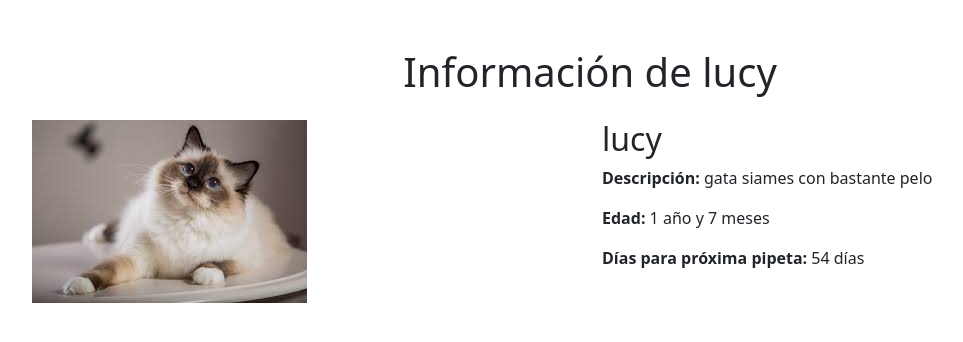
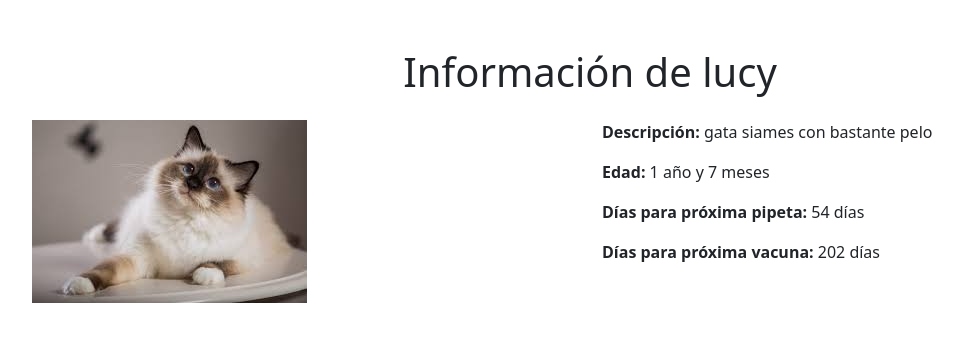
Before and after one commit to Luis-crts/veterinaria, a Django app: page /gatos/1/ in a window 1280 px wide. Shown: the top 342 px of the page, without its empty margins (50-1013 px from the left). Run offline with Django 5.2, Linux system fonts and the light colour scheme; data comes from the database, SQL or seed files in the repository; both versions use the stored data as it was after the commit.

Commit message:
respaldo 1

```diff
--- a/veterinaria/templates/detalle_gato.html
+++ b/veterinaria/templates/detalle_gato.html
@@ -4,7 +4,7 @@
     <meta charset="UTF-8">
     <meta name="viewport" content="width=device-width, initial-scale=1.0">
     <title>Detalle de {{ gato.nombre }}</title>
-    <link href="https://cdn.jsdelivr.net/npm/bootstrap@5.1.3/dist/css/bootstrap.min.css" rel="stylesheet">
+    <link href="https://cdn.jsdelivr.net/npm/bootstrap@5.3.1/dist/css/bootstrap.min.css" rel="stylesheet">
 </head>
 <body>
     <div class="container mt-5">
@@ -14,9 +14,10 @@
                 <img src="{{ gato.imagen.url }}" class="img-fluid" alt="{{ gato.nombre }}">
             </div>
             <div class="col-md-6">
-                <h2>{{ gato.nombre }}</h2>
                 <p><strong>Descripción:</strong> {{ gato.descripcion }}</p>
                 <p><strong>Edad:</strong> {{ gato.edad }}</p>
+
+                <!-- Días para próxima pipeta -->
                 <p><strong>Días para próxima pipeta:</strong>
                     {% if dias_para_pipeta == "Sin fecha de última pipeta" %}
                         {{ dias_para_pipeta }}
@@ -24,6 +25,15 @@
                         {{ dias_para_pipeta }} días
                     {% endif %}
                 </p>
+
+                <!-- Días para próxima vacuna -->
+                <p><strong>Días para próxima vacuna:</strong>
+                    {% if dias_para_vacuna == "Sin fecha de última vacuna" %}
+                        {{ dias_para_vacuna }}
+                    {% else %}
+                        {{ dias_para_vacuna }} días
+                    {% endif %}
+                </p>
             </div>
         </div>
     </div>
--- a/veterinaria/views.py
+++ b/veterinaria/views.py
@@ -12,10 +12,15 @@ def index(request):
     return HttpResponse("¡Bienvenido al sitio de Veterinaria!")
 
 def lista_gatos(request):
-    gatos = Publicacion.objects.filter(categoria='gato')
+    gatos = Publicacion.objects.filter(categoria='gato')  # Filtrar solo los gatos
     return render(request, 'lista_gatos.html', {'gatos': gatos})
 
 def detalle_gato(request, gato_id):
     gato = get_object_or_404(Publicacion, id=gato_id)
-    dias_para_pipeta = gato.dias_para_proxima_pipeta()
-    return render(request, 'detalle_gato.html', {'gato': gato, 'dias_para_pipeta': dias_para_pipeta})
+    dias_para_pipeta = gato.dias_para_proxima_pipeta()  # Calcular días para pipeta
+    dias_para_vacuna = gato.dias_para_proxima_vacuna()  # Calcular días para vacuna
+    return render(request, 'detalle_gato.html', {
+        'gato': gato,
+        'dias_para_pipeta': dias_para_pipeta,
+        'dias_para_vacuna': dias_para_vacuna
+    })
```
Also changed, not shown: db.sqlite3, veterinaria/modelos.py (line endings or trailing spaces).
